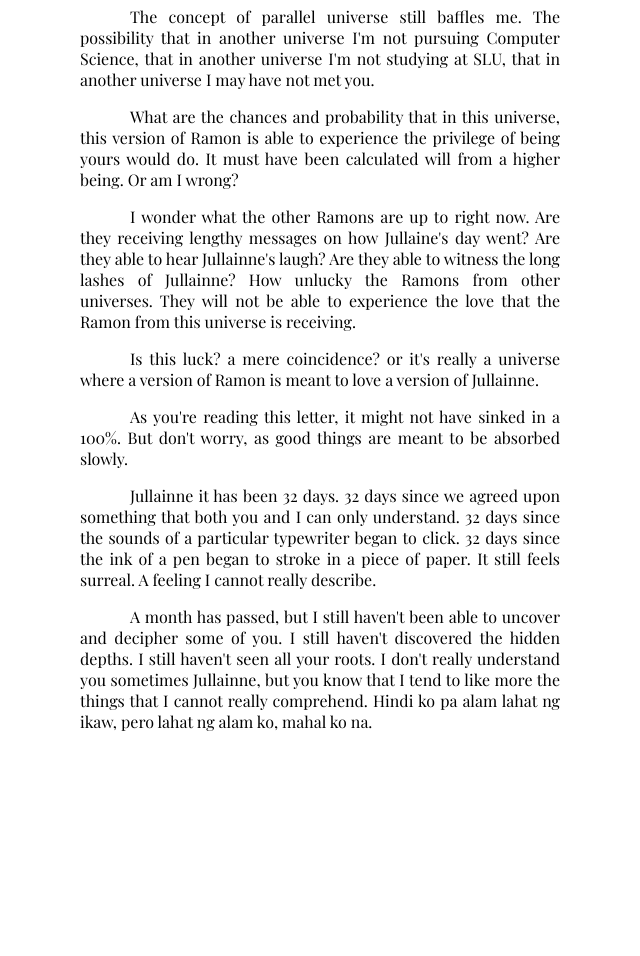
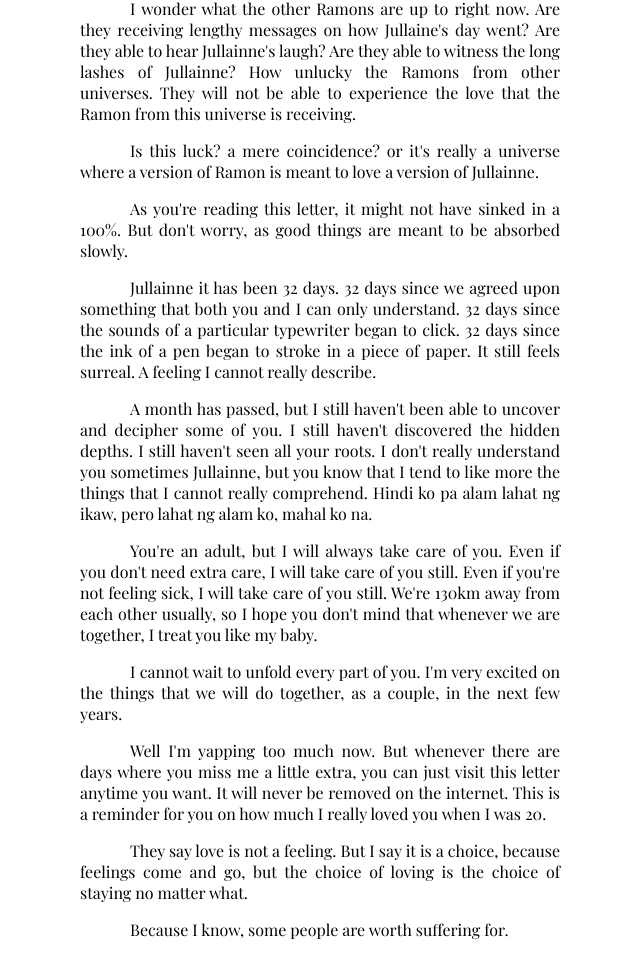
Before and after one commit to saintramon/for-jullainne, a plain HTML site: page index.html in a window 1280 px wide. Shown: the part 95-1051 px from the top of the page, without its empty margins (320-960 px from the left). Before the commit the page ends 843 px from the top, so only its background shows below. Drawn offline with nearby package versions, Linux system fonts and the light colour scheme; a web font is replaced by a local one.

Commit message:
I love you Jullainne

```diff
--- a/index.html
+++ b/index.html
@@ -37,10 +37,20 @@
             A month has passed, but I still haven't been able to uncover and decipher some of you. I still haven't discovered the hidden depths. I still haven't seen all your roots. I don't really understand you sometimes Jullainne, but you know that I tend to like more the things that I cannot really comprehend. Hindi ko pa alam lahat ng ikaw, pero lahat ng alam ko, mahal ko na.
         </p>
         <p>
-
+            You're an adult, but I will always take care of you. Even if you don't need extra care, I will take care of you still. Even if you're not feeling sick, I will take care of you still. We're 130km away from each other usually, so I hope you don't mind that whenever we are together, I treat you like my baby.
+        </p>
+        <p>
+            I cannot wait to unfold every part of you. I'm very excited on the things that we will do together, as a couple, in the next few years.
+        </p>
+        <p>
+            Well I'm yapping too much now. But whenever there are days where you miss me a little extra, you can just visit this letter anytime you want. It will never be removed on the internet. This is a reminder for you on how much I really loved you when I was 20.
+        </p>
+        <p>
+            They say love is not a feeling. But I say it is a choice, because feelings come and go, but the choice of loving is the choice of staying no matter what.
+        </p>
+        <p>
+            Because I know, some people are worth suffering for.
         </p>
     </div>
-
-
 </body>
 </html>
```
Also changed, not shown: 1 other file.
